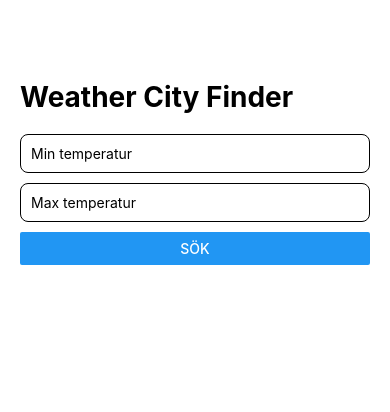
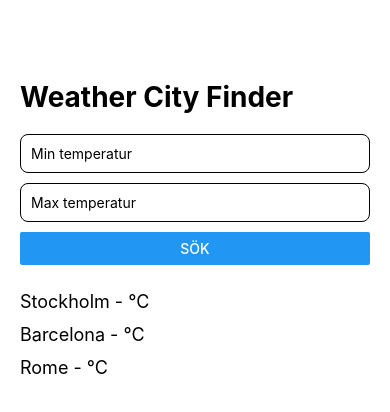
Before and after one commit to mahome00/weather-city-finder, a React Native app: screen / in a window 390 px wide. Shown: the top 412 px of the page. Built offline with nearby package versions, Linux system fonts and the light colour scheme.

Commit message:
CITY-1 Move city data to separate file

```diff
--- a/src/data/cities.ts
+++ b/src/data/cities.ts
@@ -0,0 +1,20 @@
+export const cities = [
+  {
+    name: "Stockholm",
+    country: "Sweden",
+    latitude: 59.3293,
+    longitude: 18.0686,
+  },
+  {
+    name: "Barcelona",
+    country: "Spain",
+    latitude: 41.3851,
+    longitude: 2.1734,
+  },
+  {
+    name: "Rome",
+    country: "Italy",
+    latitude: 41.9028,
+    longitude: 12.4964,
+  },
+];
```
